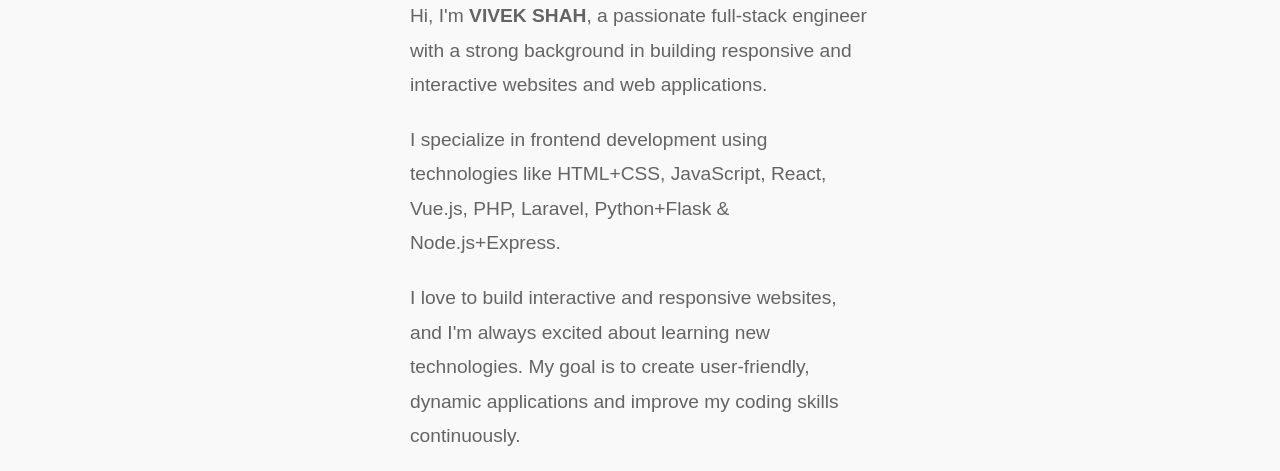
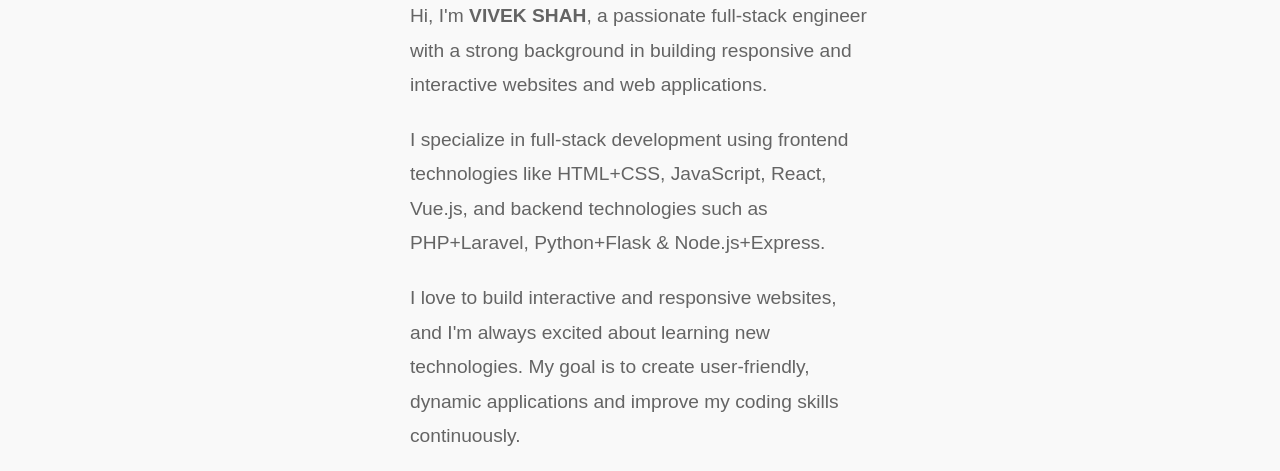
Before and after one commit to vivek-lucky-1986-public/Mi_Portfolio, a plain HTML site: page index.html in a window 1280 px wide. Shown: the part 304-775 px from the top of the page. Drawn offline with Linux system fonts and the light colour scheme.

Commit message:
Update index.html

```diff
--- a/index.html
+++ b/index.html
@@ -22,7 +22,8 @@
                     Hi, I'm <strong>VIVEK SHAH</strong>, a passionate full-stack engineer with a strong background in building responsive and interactive websites and web applications.
                 </p>
                 <p>
-                    I specialize in frontend development using technologies like HTML+CSS, JavaScript, React, Vue.js, PHP, Laravel, Python+Flask & Node.js+Express.
+                    I specialize in full-stack development using frontend technologies like HTML+CSS, JavaScript, React, Vue.js,
+                     and backend technologies such as PHP+Laravel, Python+Flask & Node.js+Express.
                 </p>
                 <p>
                     I love to build interactive and responsive websites, and I'm always excited about learning new technologies. My goal is to create user-friendly, dynamic applications and improve my coding skills continuously.
```
